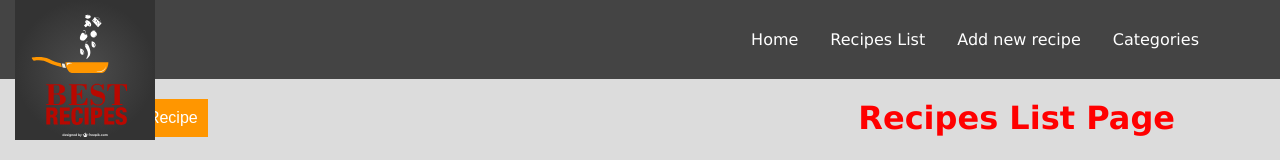
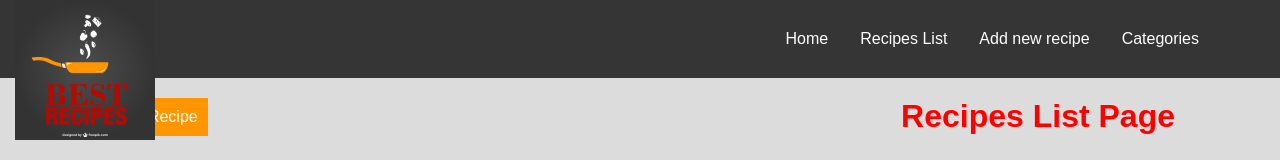
Before and after one commit to kokusGr/CookBook-App, a React app: page / in a window 1280 px wide. Shown: the top 160 px of the page. Built offline with nearby package versions, Linux system fonts and the light colour scheme.

Commit message:
Adjusted global styles

```diff
--- a/src/globalStyle.js
+++ b/src/globalStyle.js
@@ -10,7 +10,15 @@ injectGlobal`
   }
 
   body {
-    font-family: Verdana, Arial, sans-serif;
+    margin: 0;
+  }
+
+  body, input, textarea, button {
+    font-family: 'Raleway', sans-serif;
+  }
+
+  ul, ol {
+    padding: 0;
     margin: 0;
   }
 `;
--- a/src/theme.js
+++ b/src/theme.js
@@ -1,7 +1,7 @@
 const theme = {
   colors: {
     mainOrange: '#FF9600',
-    mainBlack: '#444444',
+    mainBlack: '#353535',
     mainGray: '#DCDCDC',
     lightGray: '#EFEFEF'
   }
```
